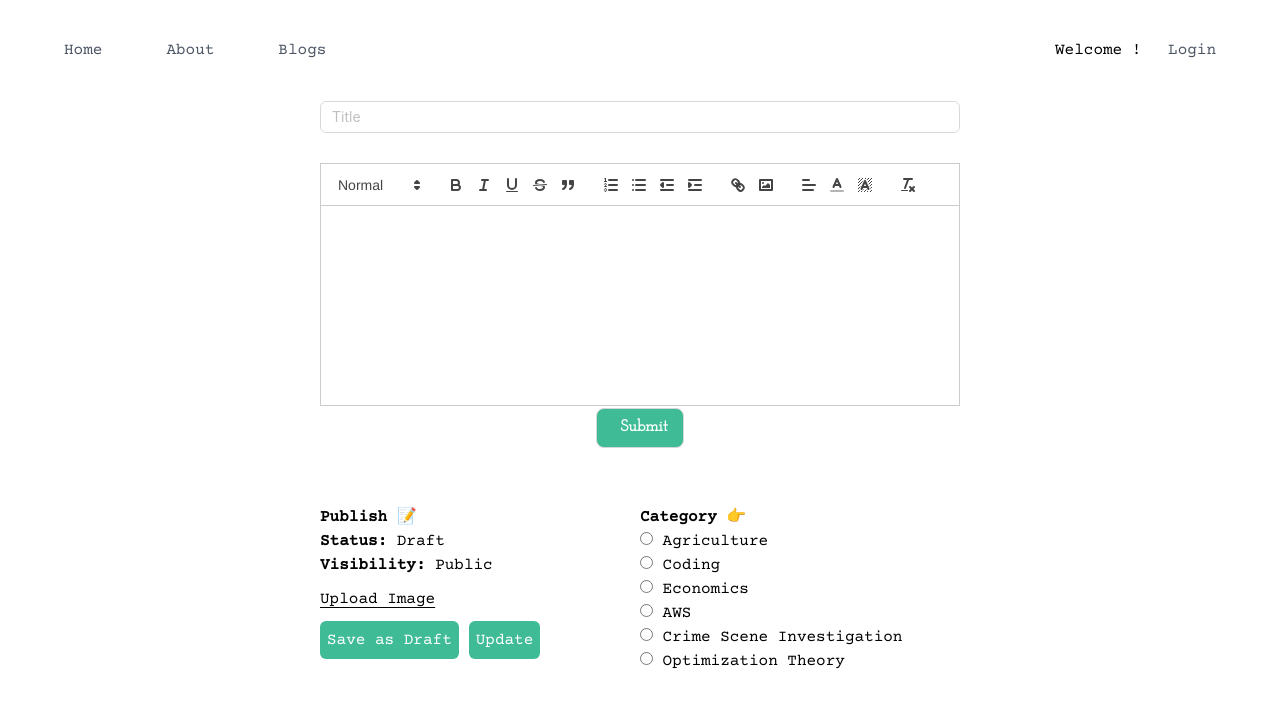
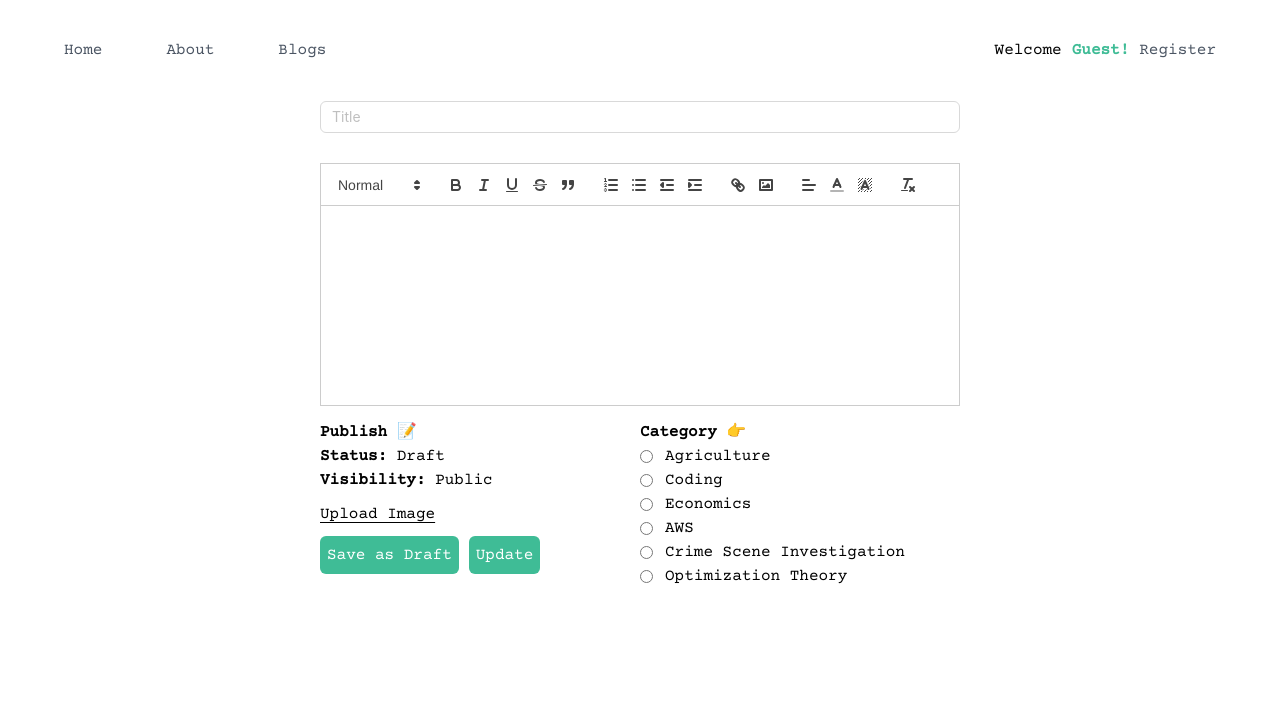
Before and after one commit to ArriannePandaraoan/archive-v1, a React (Create React App) app: page /create-content in a window 1280 px wide. Shown: the top 708 px of the page. Built offline with nearby package versions, Linux system fonts and the light colour scheme.

Commit message:
toggle register/login

```diff
--- a/src/components/CreateContent/CreateContent.js
+++ b/src/components/CreateContent/CreateContent.js
@@ -117,7 +117,7 @@ const Component = () => {
           onChange={onEditorChange}
         />
 
-        <StyledButton>
+        {/* <StyledButton>
           <StyledContainer>
             <Form onSubmit={onSubmit}>
               <Button
@@ -135,7 +135,7 @@ const Component = () => {
               </Button>
             </Form>
           </StyledContainer>
-        </StyledButton>
+        </StyledButton> */}
       </StyledBg>
 
       <StyledBgRow>
@@ -176,7 +176,7 @@ const Component = () => {
           <h1>
             <b>Category 👉</b>
           </h1>{" "}
-          <div>
+          <div className="flex items-center gap-x-3">
             <input
               type="radio"
               name="category"
@@ -185,11 +185,11 @@ const Component = () => {
             />
             <label htmlFor="Agriculture"> Agriculture</label>
           </div>
-          <div>
+          <div className="flex items-center gap-x-3">
             <input type="radio" name="category" value="Coding" id="Coding" />
             <label htmlFor="Coding"> Coding</label>
           </div>
-          <div>
+          <div className="flex items-center gap-x-3">
             <input
               type="radio"
               name="category"
@@ -198,11 +198,11 @@ const Component = () => {
             />
             <label htmlFor="Economics"> Economics</label>
           </div>
-          <div>
+          <div className="flex items-center gap-x-3">
             <input type="radio" name="category" value="AWS" id="AWS" />
             <label htmlFor="AWS"> AWS</label>
           </div>
-          <div>
+          <div className="flex items-center gap-x-3">
             <input
               type="radio"
               name="category"
@@ -214,7 +214,7 @@ const Component = () => {
               Crime Scene Investigation
             </label>
           </div>
-          <div>
+          <div className="flex items-center gap-x-3">
             <input
               type="radio"
               name="category"
--- a/src/components/Menu/Menu.js
+++ b/src/components/Menu/Menu.js
@@ -13,6 +13,11 @@ const StyledContainer = styled.div`
 
 const Component = () => {
   const { currentUser, logout } = useContext(AuthContext);
+  const [toggle, setToggle] = useState("block");
+
+  const isLoggedIn = () => {
+    setToggle("none");
+  };
 
   return (
     <>
@@ -21,21 +26,32 @@ const Component = () => {
         <Link className="text-gray-600 hover:text-blue-600 ml-[5%]">About</Link>
         <Link className="text-gray-600 hover:text-blue-600 ml-[5%]">Blogs</Link>
         <Link className="items-center justify-end flex w-[100%] mr-[5%]">
-          Welcome {currentUser?.username} !{" "}
           {currentUser ? (
+            <>
+              Welcome
+              <span className="font-semibold text-[#3fbc96] ml-[10px]">
+                {currentUser?.username}!
+              </span>
               <span
-              className="ml-[3%] text-gray-600 hover:text-blue-600"
+                className="ml-[10px] text-gray-600 hover:text-blue-600"
                 onClick={logout}
               >
                 Logout
               </span>
+            </>
           ) : (
+            <>
+              Welcome
+              <span className="font-semibold text-[#3fbc96] ml-[10px]">
+                Guest!
+              </span>
               <Link
-              className="ml-[3%] text-gray-600 hover:text-blue-600"
-              to="/login"
+                className="ml-[10px] text-gray-600 hover:text-blue-600"
+                to="/register"
               >
-              Login
+                Register
               </Link>
+            </>
           )}
         </Link>
       </StyledContainer>
--- a/src/components/Register/Register.js
+++ b/src/components/Register/Register.js
@@ -5,6 +5,7 @@ import styled from "styled-components";
 import Menu from "../Menu";
 import Pic from "../../assets/images/vintageBus.jpg";
 import { useNavigate } from "react-router-dom";
+import { Link } from "react-router-dom";
 
 const StyledBg = styled.div`
   display: flex;
@@ -94,6 +95,14 @@ const Component = () => {
           </StyledButton>
         </form>
       </StyledContainer>
+      <StyledContainer>
+        <span className="text-[10px] mt-[20px]">
+          Already registered? Click here to{" "}
+          <Link className="text-blue-600" to="/login">
+            Login
+          </Link>
+        </span>
+      </StyledContainer>
     </>
   );
 };
```
Lines whose indentation alone changed are shown as unchanged.
